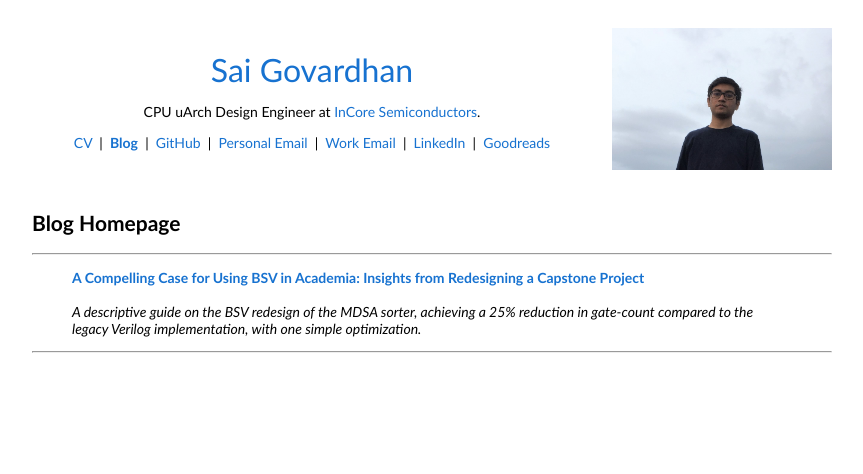
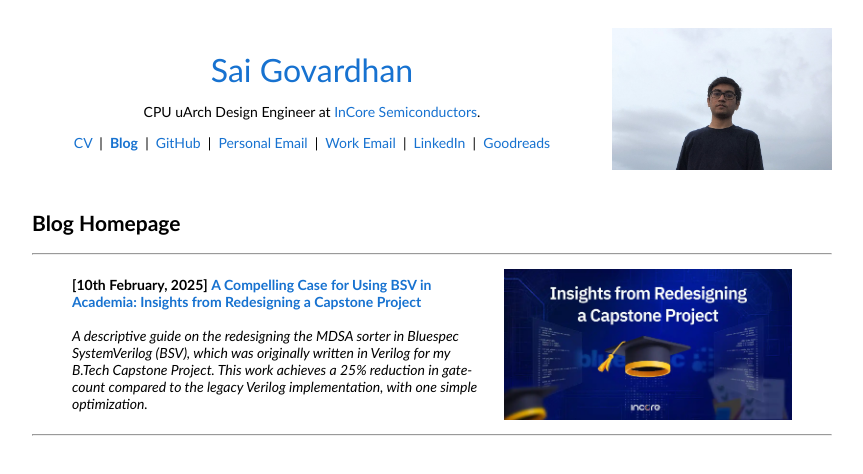
Before and after one commit to govardhnn/govardhnn.github.io, a plain HTML site: page blog.html in a window 1280 px wide. Shown: the whole page, without its empty margins (208-1071 px from the left). Drawn offline with Linux system fonts and the light colour scheme.

Commit message:
revamping blog looks inspired by wickedb

```diff
--- a/blog.html
+++ b/blog.html
@@ -83,10 +83,15 @@
 
 
     <blockquote style="text-align:left;">
-        <a href="https://incoresemi.com/a-compelling-case-for-using-bsv-bluespec-system-verilog-in-academia-insights-from-redesigning-a-capstone-project/"><b>A Compelling Case for Using BSV in Academia: Insights from Redesigning a Capstone Project</b></a><br><br>
-
-        <i>A descriptive guide on the BSV redesign of the MDSA sorter, achieving a 25% reduction in gate-count compared to the legacy Verilog implementation, with one simple optimization.<br></i>
-        <!-- [<i>2024-02-10</i>]  -->
+        <div style="display:flex;align-items:center;justify-content:space-between">
+            <div style="flex:1;padding-right:15px">
+                <b>[10th February, 2025]</b> <a href="https://incoresemi.com/a-compelling-case-for-using-bsv-bluespec-system-verilog-in-academia-insights-from-redesigning-a-capstone-project/" style="text-align:left"><b>A Compelling Case for Using BSV in Academia: Insights from Redesigning a Capstone Project</b></a><br>
+                <br><i style="display:block;text-align:left;"> A descriptive guide on the redesigning the MDSA sorter in Bluespec SystemVerilog (BSV), which was originally written in Verilog for my B.Tech Capstone Project. This work achieves a 25% reduction in gate-count compared to the legacy Verilog implementation, with one simple optimization.<br></i>
+            </div>
+            <div style="flex:0 0 40%">
+                <img style="width:100%;max-width:400px;display:block;" src="./blog/img/MDSA_header.png">
+            </div>
+        </div>
     </blockquote>
 
 
```
Also changed, not shown: templates/blog.html (+9 -4 lines), blog/img/MDSA_header.png (added), 1 other file.
